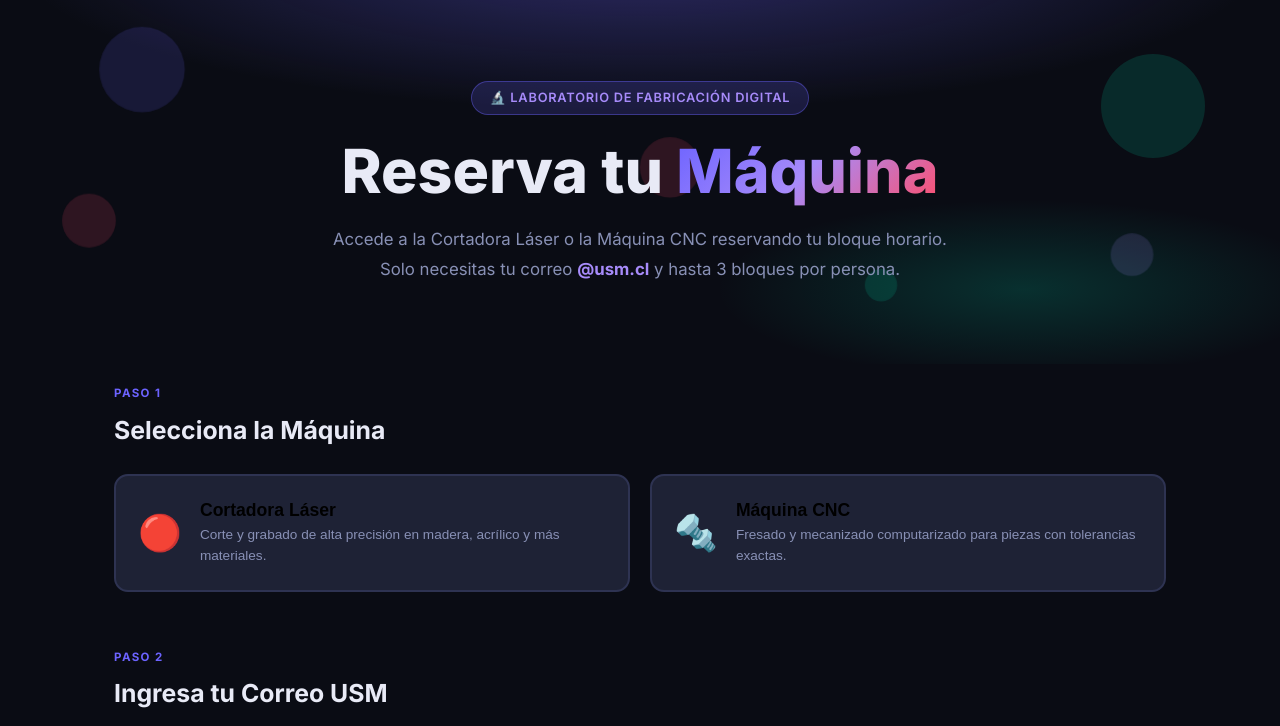
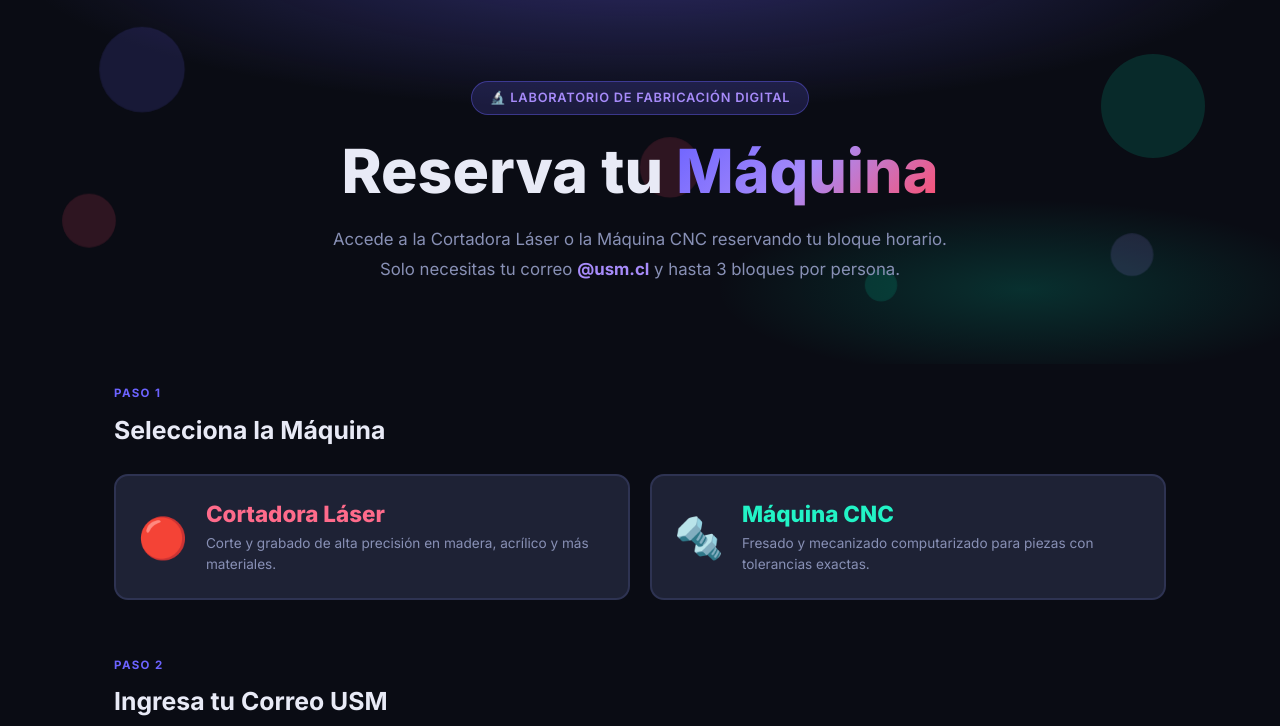
Before and after one commit to LilTeo14/Reservas-lab, a website: page index.html in a window 1280 px wide. Shown: the part 74-800 px from the top of the page. Drawn offline with Linux system fonts and the light colour scheme; no server answers.

Commit message:
style: make machine card titles larger and colored, inherit button text color

```diff
--- a/styles.css
+++ b/styles.css
@@ -208,6 +208,8 @@ body {
   text-align: left;
   transition: all var(--trans);
   overflow: hidden;
+  color: var(--text);
+  font-family: inherit;
 }
 .machine-card::before {
   content: '';
@@ -225,8 +227,10 @@ body {
 #card-cnc[aria-pressed="true"]   { border-color: var(--cnc);   box-shadow: 0 0 0 4px rgba(0,212,170,.2), var(--shadow); }
 .machine-card[aria-pressed="true"]::before { opacity: 1; }
 
-.machine-icon { font-size: 2.2rem; flex-shrink: 0; }
-.machine-info h3 { font-size: 1.1rem; font-weight: 700; margin-bottom: 4px; }
+.machine-icon { font-size: 2.5rem; flex-shrink: 0; }
+.machine-info h3 { font-size: 1.4rem; font-weight: 800; margin-bottom: 6px; }
+#card-laser .machine-info h3 { color: #ff6b8b; }
+#card-cnc .machine-info h3 { color: #22f3c6; }
 .machine-info p  { font-size: .85rem; color: var(--text-muted); line-height: 1.5; }
 
 .machine-check {
```
